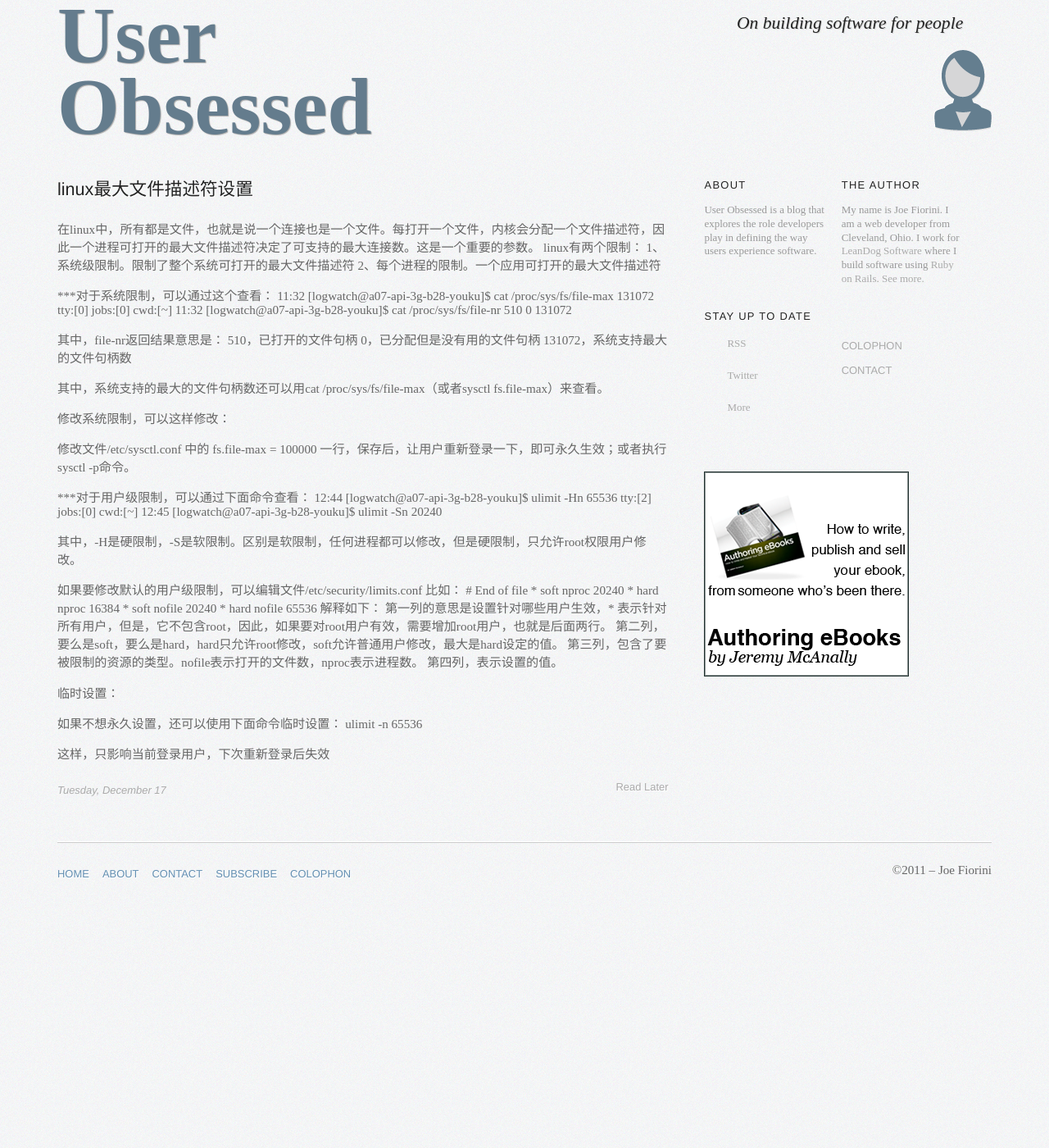
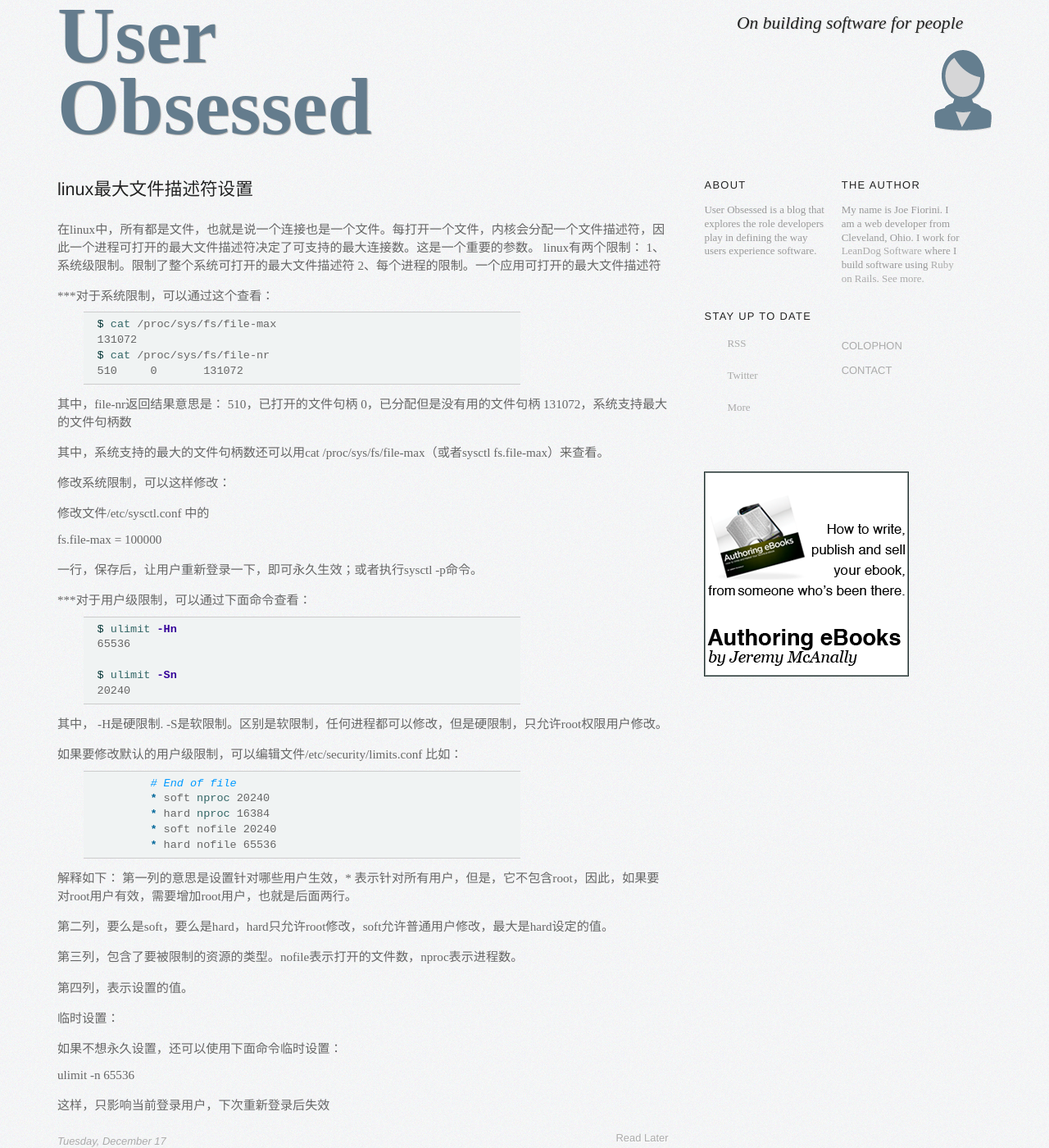
Before and after one commit to wangenwu/wangenwu.github.io, a Jekyll site: the page built from _posts/2013-12-17-linux-open-max-fd-num.markdown, in a window 1280 px wide and 1400 px high. Shown: the whole window at 82% size. Built offline with Jekyll 4.4.1, drawn with Linux system fonts in a browser that asks for light colours.

Commit message:
change format

```diff
--- a/_posts/2013-12-17-linux-open-max-fd-num.markdown
+++ b/_posts/2013-12-17-linux-open-max-fd-num.markdown
@@ -12,11 +12,12 @@ category: linux
 	2、每个进程的限制。一个应用可打开的最大文件描述符
 
 ***对于系统限制，可以通过这个查看：
-11:32 [logwatch@a07-api-3g-b28-youku]$ cat /proc/sys/fs/file-max
+{% highlight bash %}
+$ cat /proc/sys/fs/file-max
 131072
-tty:[0] jobs:[0] cwd:[~]
-11:32 [logwatch@a07-api-3g-b28-youku]$ cat /proc/sys/fs/file-nr
+$ cat /proc/sys/fs/file-nr
 510     0       131072
+{% endhighlight %}
 
 其中，file-nr返回结果意思是：
 	510，已打开的文件句柄
@@ -28,34 +29,47 @@ tty:[0] jobs:[0] cwd:[~]
 修改系统限制，可以这样修改：
 
 修改文件/etc/sysctl.conf 中的
+
 fs.file-max = 100000
+
 一行，保存后，让用户重新登录一下，即可永久生效；或者执行sysctl -p命令。
 
 ***对于用户级限制，可以通过下面命令查看：
-12:44 [logwatch@a07-api-3g-b28-youku]$ ulimit -Hn
+{% highlight bash %}
+$ ulimit -Hn
 65536
-tty:[2] jobs:[0] cwd:[~]
-12:45 [logwatch@a07-api-3g-b28-youku]$ ulimit -Sn
+
+$ ulimit -Sn
 20240
+{% endhighlight %}
 
-其中，-H是硬限制，-S是软限制。区别是软限制，任何进程都可以修改，但是硬限制，只允许root权限用户修改。
+其中，
+-H是硬限制. -S是软限制。区别是软限制，任何进程都可以修改，但是硬限制，只允许root权限用户修改。
 
 如果要修改默认的用户级限制，可以编辑文件/etc/security/limits.conf
 比如：
+
+{% highlight bash %}
 	# End of file
 	* soft nproc 20240
 	* hard nproc 16384
 	* soft nofile 20240
 	* hard nofile 65536
+{% endhighlight %}
+
 解释如下：
 第一列的意思是设置针对哪些用户生效，* 表示针对所有用户，但是，它不包含root，因此，如果要对root用户有效，需要增加root用户，也就是后面两行。
+
 第二列，要么是soft，要么是hard，hard只允许root修改，soft允许普通用户修改，最大是hard设定的值。
+
 第三列，包含了要被限制的资源的类型。nofile表示打开的文件数，nproc表示进程数。
+
 第四列，表示设置的值。
 
 临时设置：
 
 如果不想永久设置，还可以使用下面命令临时设置：
+
 ulimit -n 65536
 
 这样，只影响当前登录用户，下次重新登录后失效
--- a/index.html
+++ b/index.html
@@ -18,7 +18,7 @@ layout: default
       {% endif %}
       {% if paginator.previous_page %}
       <li>
-        <a href="/{{ page_url }}" title="Go to previous page">
+        <a href="/{{ page_url }}" title="前一页">
           &laquo;
         </a>
       </li>
@@ -38,7 +38,7 @@ layout: default
       {% endfor %}
       {% if paginator.next_page %}
       <li>
-        <a href="/page{{ paginator.next_page }}" title="Go to next page">
+        <a href="/page{{ paginator.next_page }}" title="后一页">
           &raquo;
         </a>
       </li>
```
